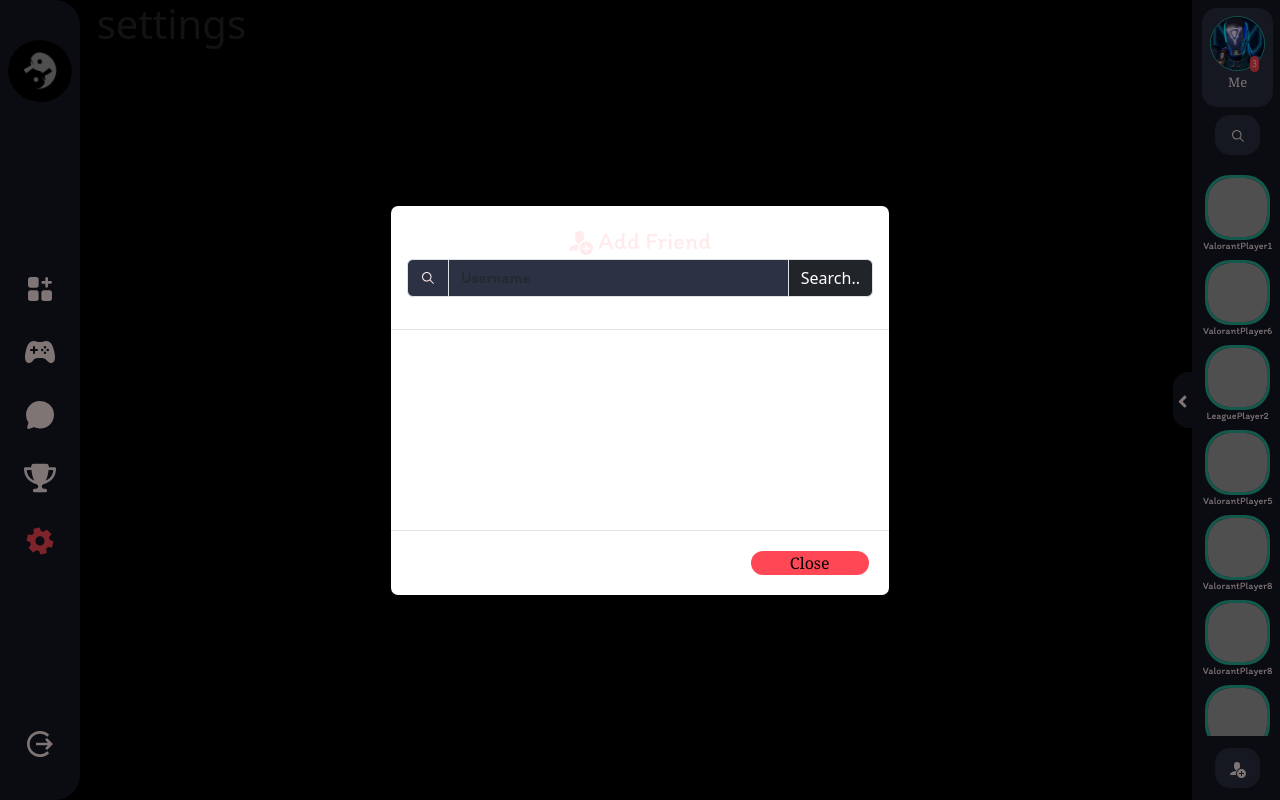
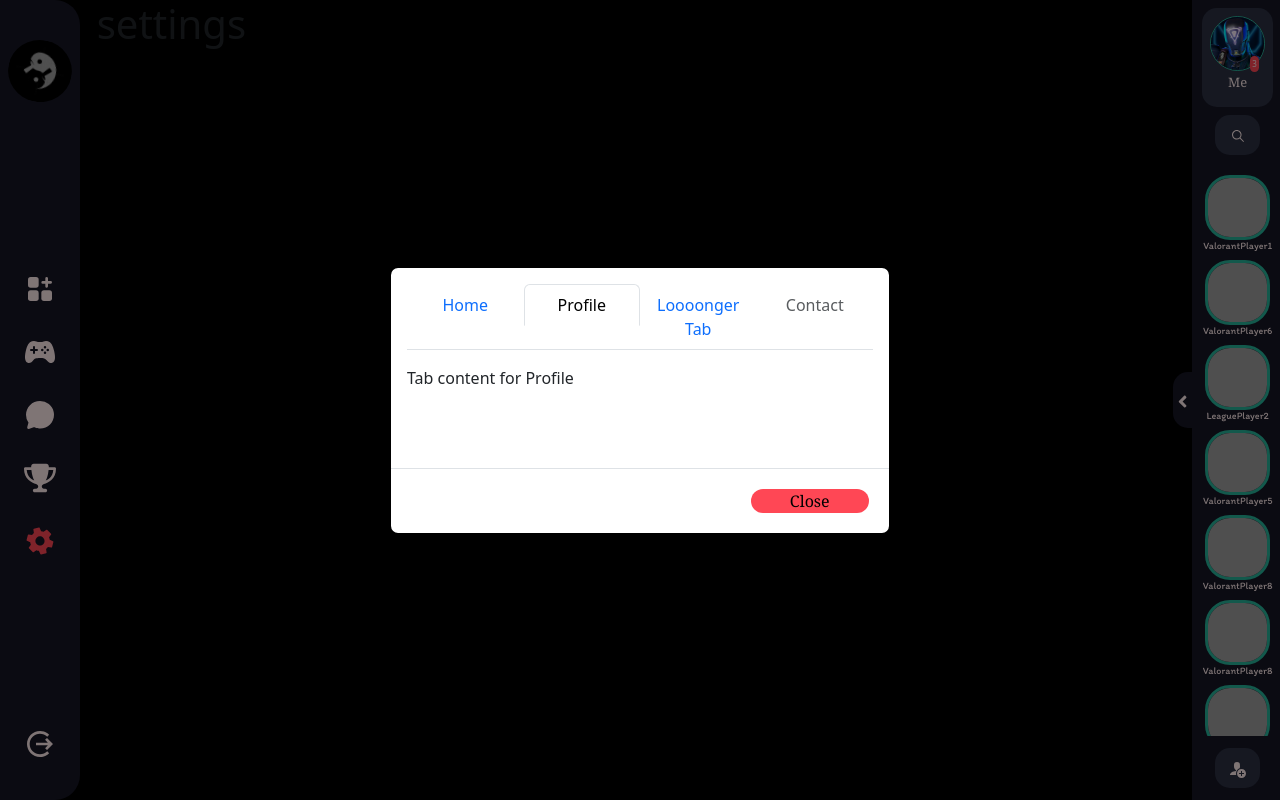
Before and after one commit to zakarm/ft_transcendence, a Next.js app in the folder app/front-end/: page /settings in a window 1280 px wide. Both pictures are taken after a click on the element 1237 px from the left and 768 px from the top of the page. Built offline with nearby package versions, Linux system fonts and the light colour scheme; grey boxes are pictures that could not be loaded; a web font is replaced by a local one.

Commit message:
[Feat] Working on friends

```diff
--- a/app/front-end/src/components/inviteFriend.tsx
+++ b/app/front-end/src/components/inviteFriend.tsx
@@ -2,6 +2,8 @@
 
 import styles from './styles/inviteFriend.module.css';
 import React, { useState } from 'react';
+import Tab from 'react-bootstrap/Tab';
+import Tabs from 'react-bootstrap/Tabs';
 import { InputGroup, Modal, Form, Button } from 'react-bootstrap';
 import friends from './friends.json';
 import Splayer from "./Splayer";
@@ -32,7 +34,7 @@ export default function InviteFriend( {show, close}: Props) {
     return (
         <>
             <Modal contentClassName={`${styles.friend_modal}`} show={show} aria-labelledby="add_friend" centered>
-                <Modal.Header className='d-flex flex-column'>
+                {/* <Modal.Header className='d-flex flex-column'>
                   <Modal.Title>
                     <span style={{color:'#FFEBEB', fontFamily: 'itim'}}><ImUserPlus color="#FFEBEB"/> Add Friend</span>
                   </Modal.Title>
@@ -51,9 +53,28 @@ export default function InviteFriend( {show, close}: Props) {
                       Search..
                     </Button>
                   </InputGroup>
-                </Modal.Header>
+                </Modal.Header> */}
                 <Modal.Body style={{height: '200px', overflow: 'auto'}}>
-                    {
+                    <Tabs
+                      defaultActiveKey="profile"
+                      id="justify-tab-example"
+                      className="mb-3"
+                      justify
+                    >
+                      <Tab eventKey="home" title="Home">
+                        Tab content for Home
+                      </Tab>
+                      <Tab eventKey="profile" title="Profile">
+                        Tab content for Profile
+                      </Tab>
+                      <Tab eventKey="longer-tab" title="Loooonger Tab">
+                        Tab content for Loooonger Tab
+                      </Tab>
+                      <Tab eventKey="contact" title="Contact" disabled>
+                        Tab content for Contact
+                      </Tab>
+                    </Tabs>
+                    {/* {
                         searchedFriends.map((user, index) =>
                             (
                                 <div key={index} className='row d-flex flex-row d-flex align-items-center justify-content-between px-3 py-1 m-2' style={{ borderRadius: '25px', backgroundColor: '#161625' }}>
@@ -62,7 +83,7 @@ export default function InviteFriend( {show, close}: Props) {
                                 </div>
                             )
                         )
-                    }
+                    } */}
                 </Modal.Body>
                 <Modal.Footer>
                         <div className={`${styles.edit_btn} col-md-3 col-sm-5 valo-font text-center m-2 px-2`} onClick={close}><button onClick={close}>Close</button></div>
--- a/app/front-end/src/components/mainContainer.tsx
+++ b/app/front-end/src/components/mainContainer.tsx
@@ -9,6 +9,7 @@ import Togglebar from './toggleBar';
 import styles from './styles/mainContainer.module.css'
 import Image from 'next/image'
 import InviteFriend from "./inviteFriend";
+
 
 
 export default function MainContainer({ children }: { children: React.ReactNode }) {
--- a/app/front-end/src/components/srightBar.tsx
+++ b/app/front-end/src/components/srightBar.tsx
@@ -7,9 +7,10 @@ import styles from './styles/srightBar.module.css'
 import Splayer from "./Splayer";
 import Notification from "./Notification";
 import friends from './friends.json';
-import React, { forwardRef } from 'react';
+import React, { forwardRef, useEffect } from 'react';
 import Image from 'next/image'
 import { useRouter } from 'next/navigation';
+import Cookies from 'js-cookie';
 
 
 interface Props
@@ -34,6 +35,32 @@ const CustomToggle = forwardRef<HTMLDivElement, CustomToggleProps>(
 CustomToggle.displayName = 'CustomToggle';
 
 export default function SrightBar({toggleShow, setfriendModal} : Props) {
+
+    const fetchFriendsData =async () => {
+        const access = Cookies.get('access');
+        if (access)
+        {
+            try {
+                const res = await fetch('http://localhost:8000/api/friends', {
+                    headers: { Authorization: `Bearer ${access}` },
+                });
+
+                if (!res.ok)
+                    throw new Error('Failed to fetch data');
+
+                const data = await res.json();
+                console.log(data);
+            } catch (error) {
+                console.error('Error fetching data: ', error);
+            }
+        }
+        else
+            console.log('Access token is undefined or falsy');
+    }
+
+    useEffect(() => {
+        fetchFriendsData();
+    }, []);
 
     const friendsData = friends.sort((usr1, usr2) => {
         if (usr1.connected && !usr2.connected) {
```
